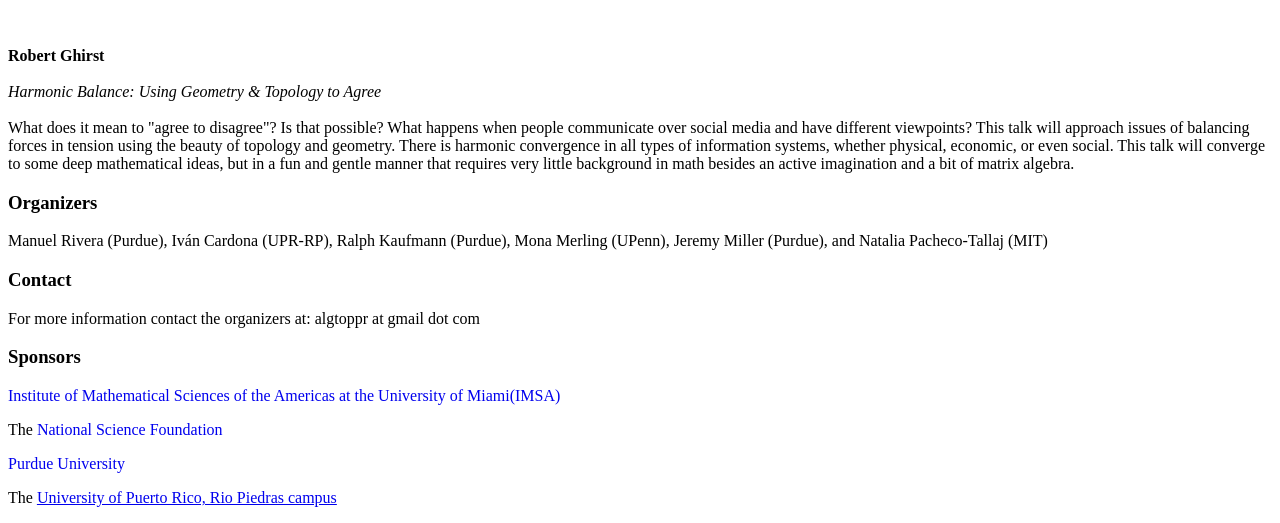
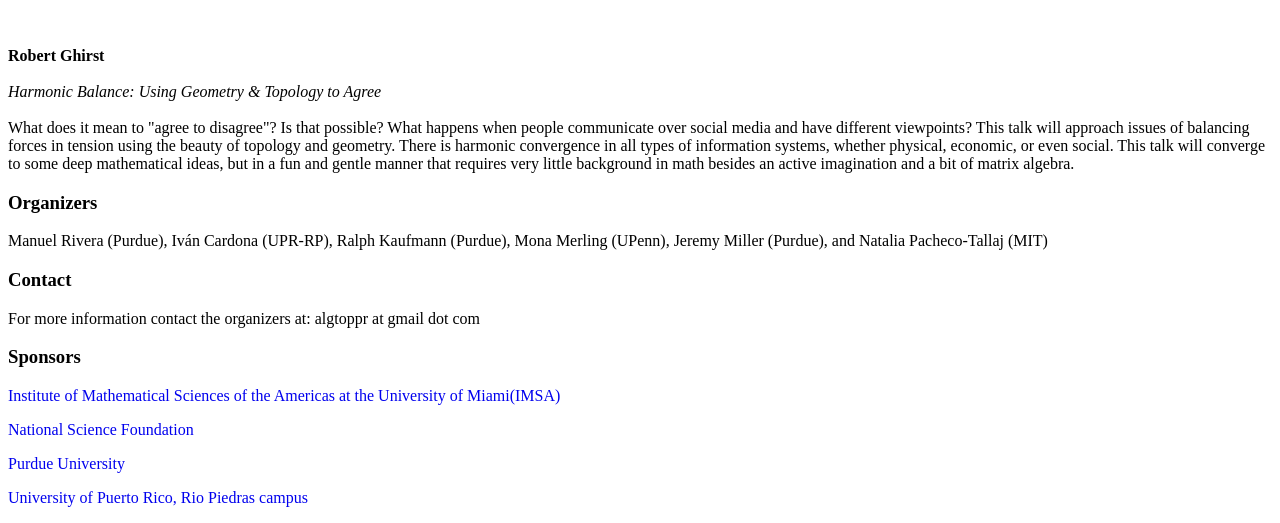
Before and after one commit to algtoppr/algtoppr.github.io, a website: page june8.html in a window 1280 px wide. Shown: the part 547-1070 px from the top of the page. Drawn offline with nearby package versions, Linux system fonts and the light colour scheme; some packages are replaced by stand-ins of ours.

Commit message:
Update june8.html

```diff
--- a/june8.html
+++ b/june8.html
@@ -149,9 +149,9 @@ an active imagination and a bit of matrix algebra.</p>
 
 
 <p><a href="https://www.imsa.miami.edu/" style="text-decoration:none" >Institute of Mathematical Sciences of the Americas at the University of Miami(IMSA)</a></p>
-<p>The <a href="https://www.nsf.gov/" style="text-decoration:none"> National Science Foundation</a> </p>
+<p><a href="https://www.nsf.gov/" style="text-decoration:none"> National Science Foundation</a> </p>
 <p><a href="https://www.math.purdue.edu/" style="text-decoration:none">Purdue University</a></p>
-<p>The <a href="https://math.uprrp.edu/" "style="text-decoration:none">University of Puerto Rico, Rio Piedras campus</a></p>
+<p><a href="https://math.uprrp.edu/"style="text-decoration:none">University of Puerto Rico, Rio Piedras campus</a></p>
 
 
 
```
